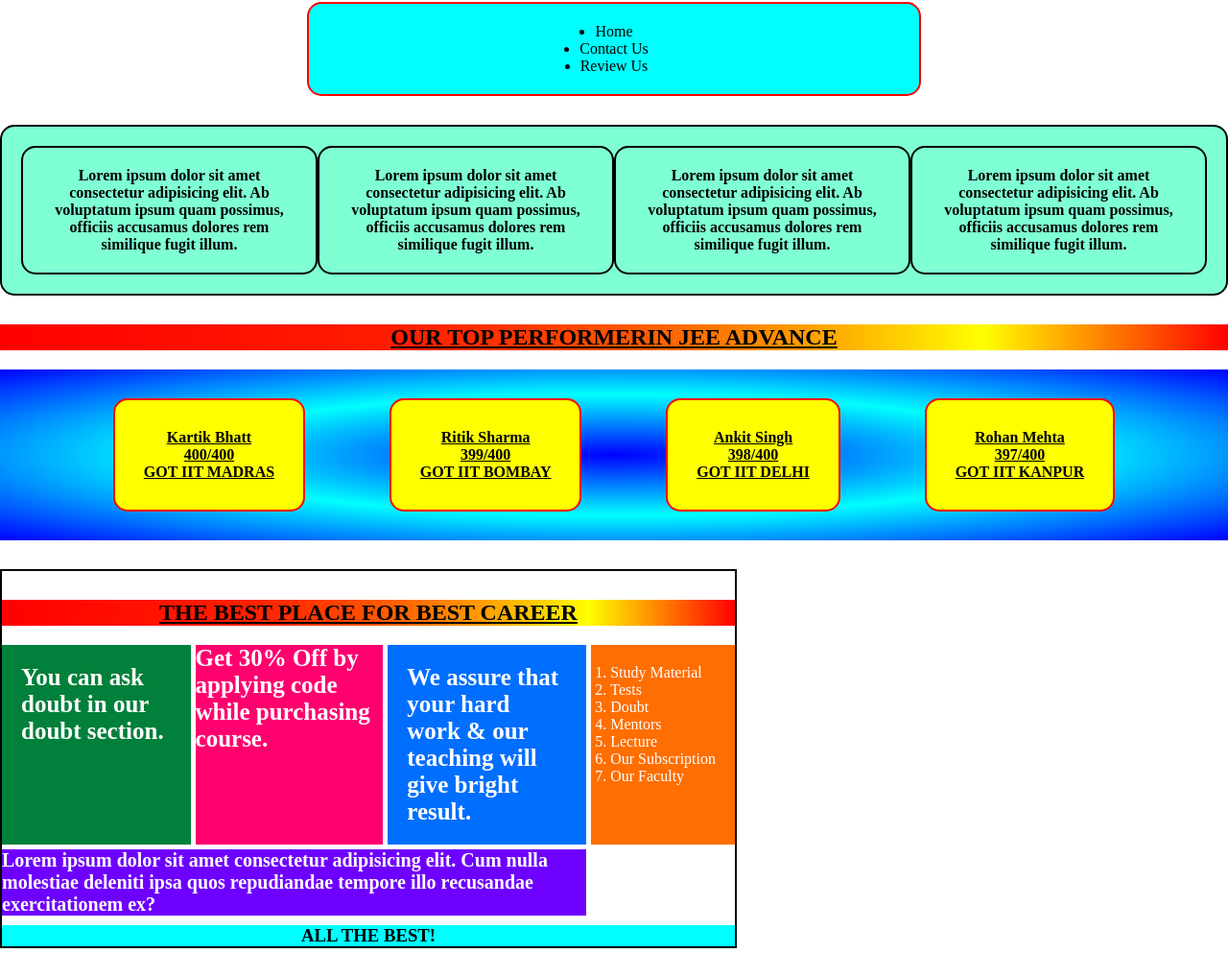
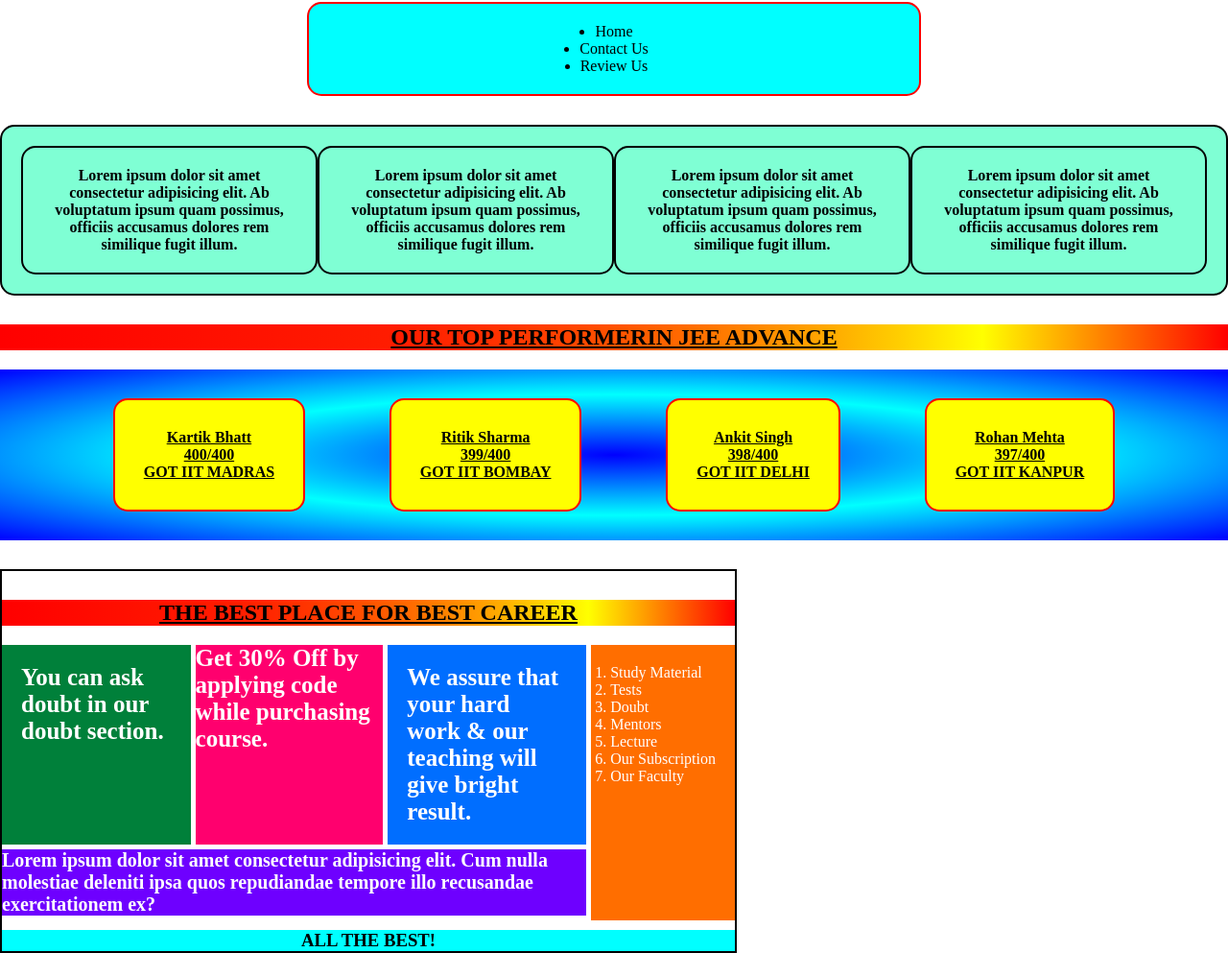
Before and after one commit to BhattKartik/CSS_A4, a plain HTML site: page index.html in a window 1280 px wide. Shown: the part 55-1048 px from the top of the page at 96% size. Drawn offline with Linux system fonts and the light colour scheme.

Commit message:
style.css
offering4 updated

```diff
--- a/style.css
+++ b/style.css
@@ -155,7 +155,8 @@ main h2{
     background-color: rgb(255, 110, 0);
     color: white;
     padding: 20px;
-    /* grid-row: 1/2; */
+    grid-row: 1/4;
+    grid-column: 4/5;
 
 
 }
```
